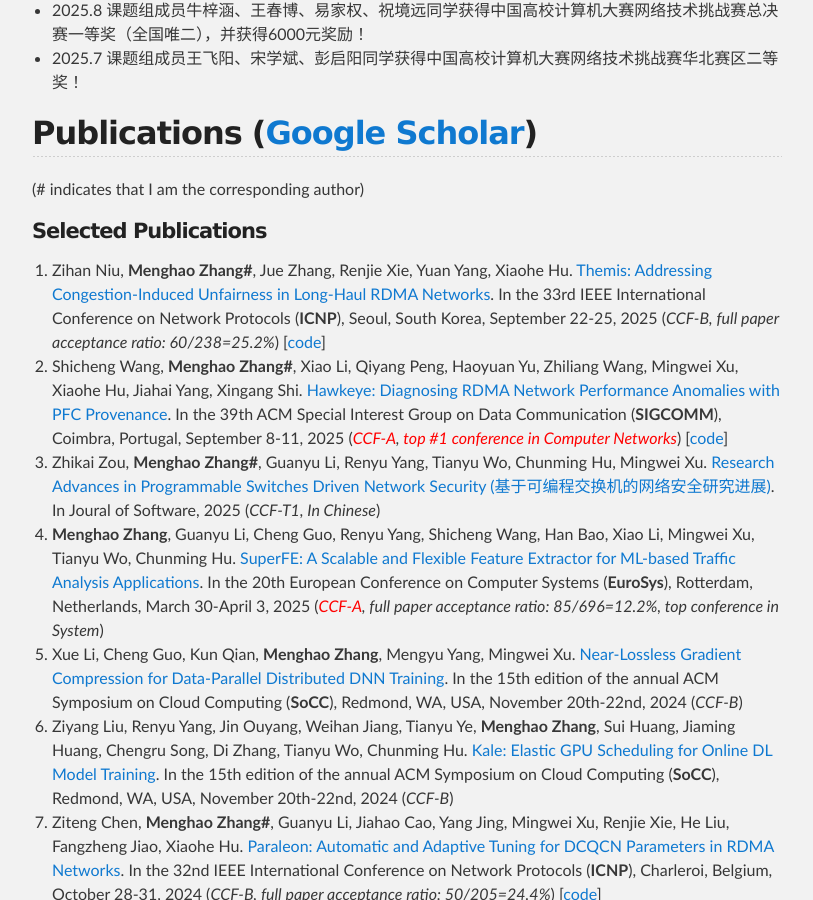
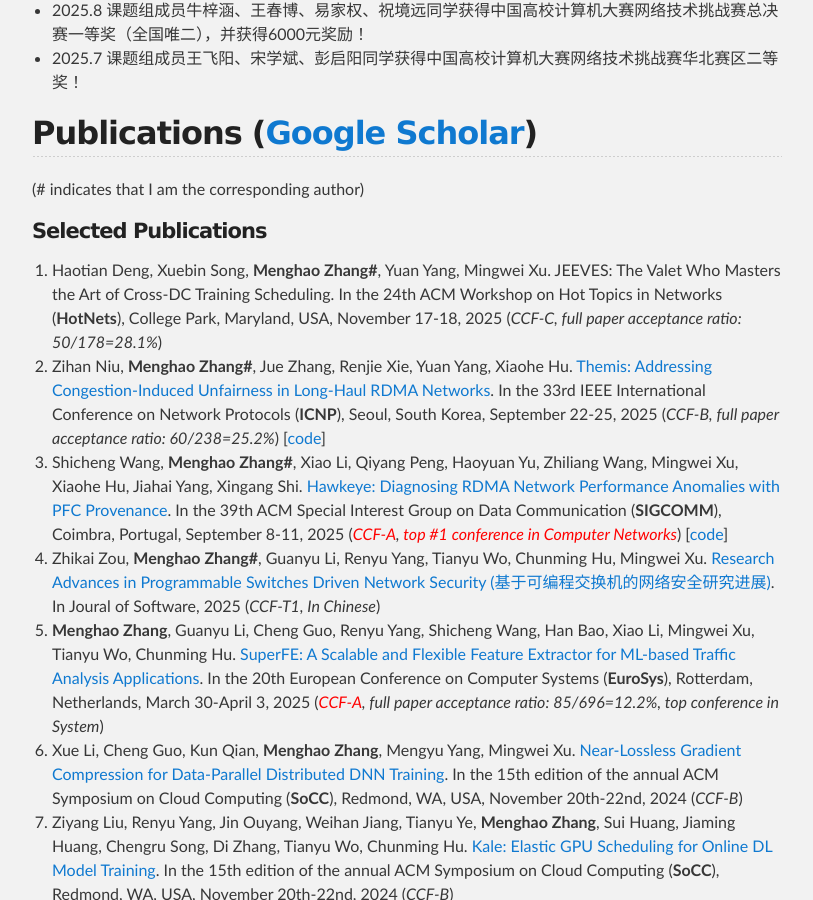
Before and after one commit to zhangmenghao/zhangmenghao.github.io, a Jekyll site: the page built from index.md, in a window 1280 px wide and 900 px high, scrolled down 1246 px. Shown: the whole window, without its empty margins (233-1046 px from the left). Built offline with Jekyll 4.4.1, drawn with Linux system fonts in a browser that asks for light colours.

Commit message:
Add publications

```diff
--- a/index.md
+++ b/index.md
@@ -38,6 +38,9 @@
 ## Publications ([Google Scholar](https://scholar.google.com/citations?user=fv-p85gAAAAJ&hl=zh-CN))
 (# indicates that I am the corresponding author)
 #### Selected Publications
+24. Haotian Deng, Xuebin Song, __Menghao Zhang#__, Yuan Yang, Mingwei Xu.
+JEEVES: The Valet Who Masters the Art of Cross-DC Training Scheduling.
+In the 24th ACM Workshop on Hot Topics in Networks (**HotNets**), College Park, Maryland, USA, November 17-18, 2025 (*CCF-C, full paper acceptance ratio: 50/178=28.1%*)
 23. Zihan Niu, __Menghao Zhang#__, Jue Zhang, Renjie Xie, Yuan Yang, Xiaohe Hu.
 [Themis: Addressing Congestion-Induced Unfairness in Long-Haul RDMA Networks](./papers/ICNP2025-Themis.pdf).
 In the 33rd IEEE International Conference on Network Protocols (**ICNP**), Seoul, South Korea, September 22-25, 2025 (*CCF-B, full paper acceptance ratio: 60/238=25.2%*) [[code](https://github.com/Networked-System-and-Security-Group/Themis)]
```
